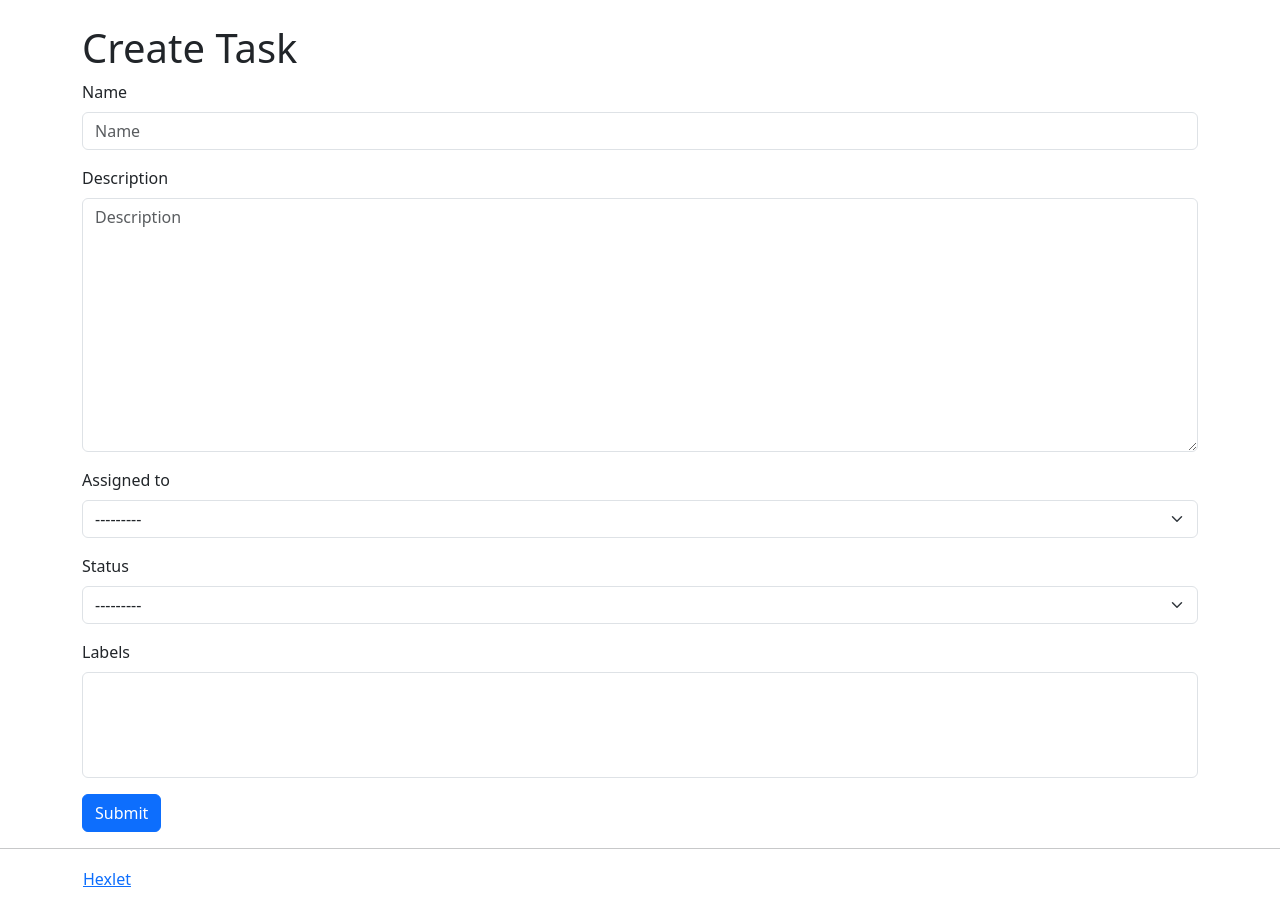
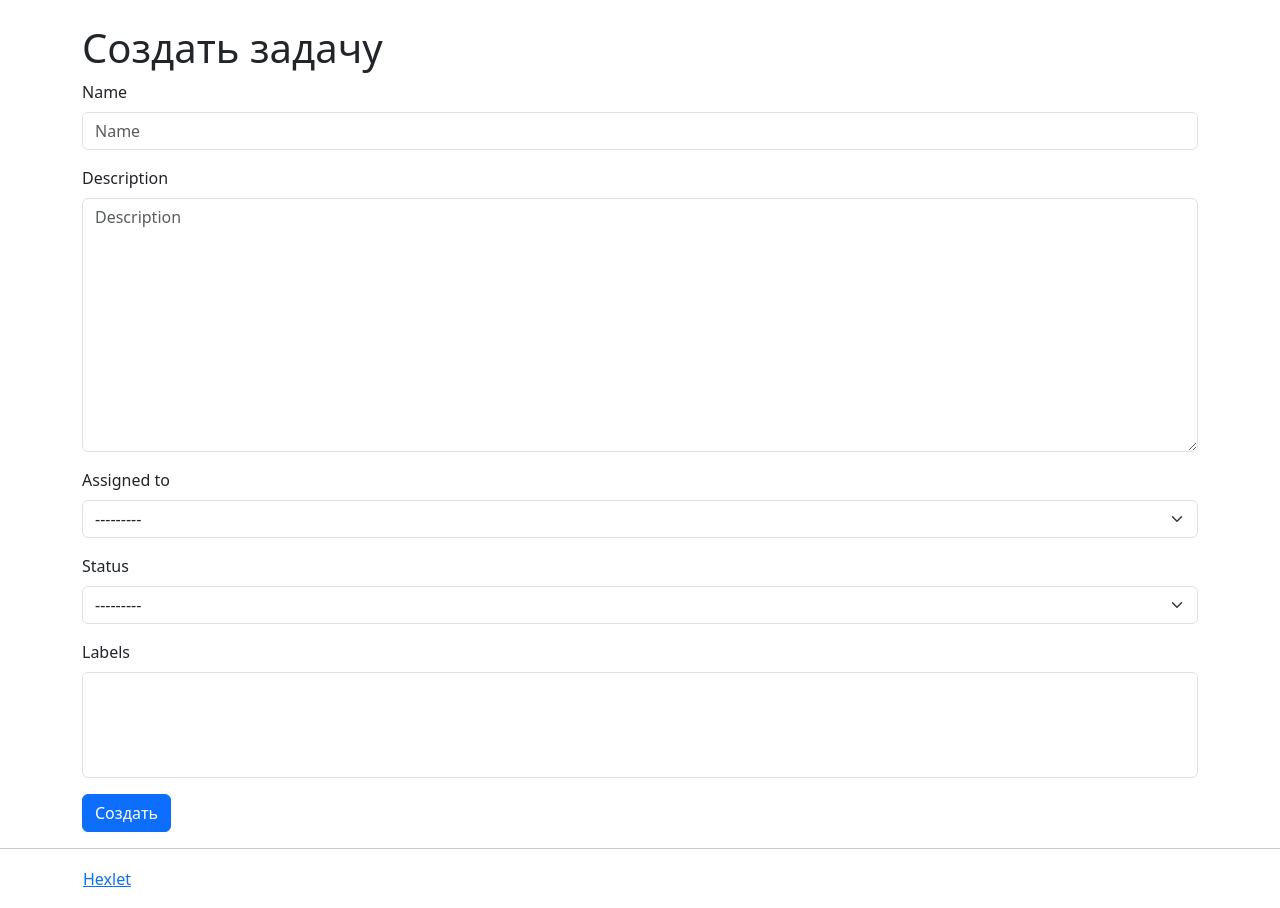
Before and after one commit to Maxcosanostra/python-project-52, a Django app: page /tasks/create/ in a window 1280 px wide. Shown: the part 56-964 px from the top of the page. Run offline with Django 5.2, Linux system fonts and the light colour scheme; the visitor is signed in with stand-in values (Sample User, id 1); data comes from the database, SQL or seed files in the repository; data that the repository does not hold is empty; some libraries are stand-ins or nearby versions.

Commit message:
change task_form.html due to playwright

```diff
--- a/templates/tasks/task_form.html
+++ b/templates/tasks/task_form.html
@@ -3,22 +3,28 @@
 {% load i18n %}
 {% block title %}
     {% if object %}
-        {% trans "Edit Task" %}
+        {% trans "Изменить задачу" %}
     {% else %}
-        {% trans "Create Task" %}
+        {% trans "Создать задачу" %}
     {% endif %}
 {% endblock %}
 {% block content %}
     <h1>
         {% if object %}
-            {% trans "Edit Task" %}
+            {% trans "Изменить задачу" %}
         {% else %}
-            {% trans "Create Task" %}
+            {% trans "Создать задачу" %}
         {% endif %}
     </h1>
     <form method="post">
         {% csrf_token %}
         {% bootstrap_form form %}
-        <button type="submit" class="btn btn-primary">{% trans "Submit" %}</button>
+        <button type="submit" class="btn btn-primary">
+            {% if object %}
+                {% trans "Изменить" %}
+            {% else %}
+                {% trans "Создать" %}
+            {% endif %}
+        </button>
     </form>
 {% endblock %}
```
